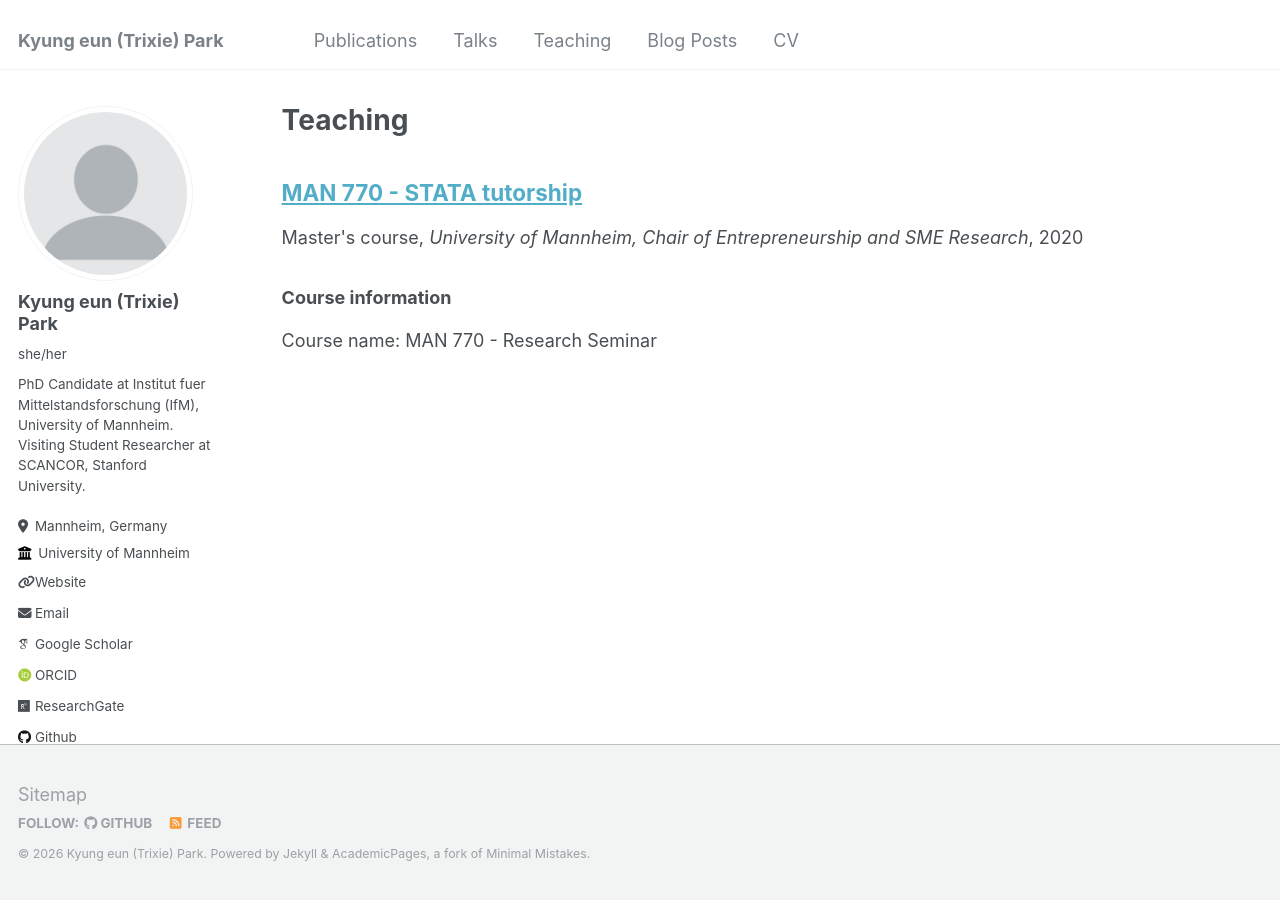
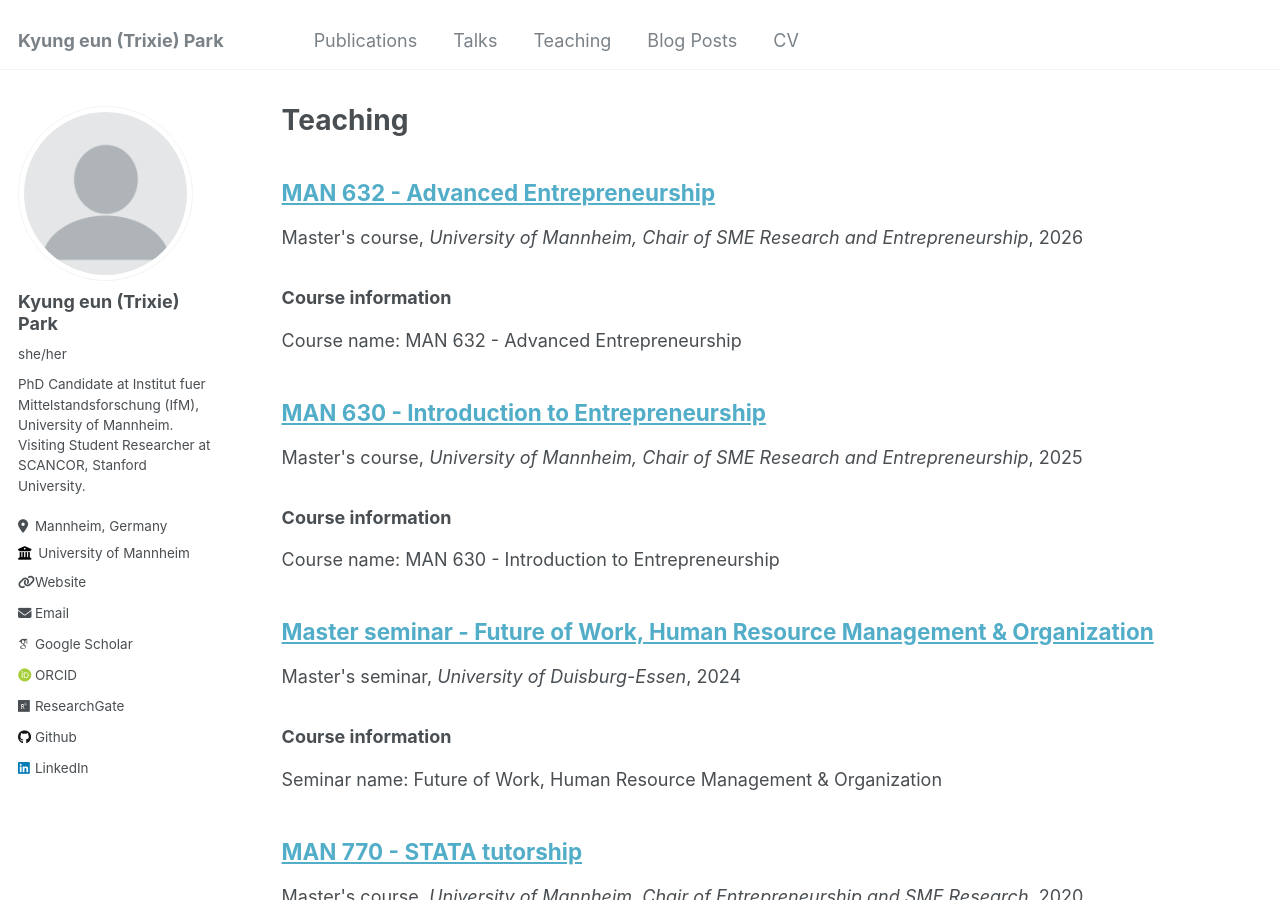
Before and after one commit to KyungEPark/KyungEPark.github.io, a Jekyll site: the page built from _pages/teaching.html, in a window 1280 px wide and 900 px high. Built offline with Jekyll 4.4.1, drawn with Linux system fonts in a browser that asks for light colours; some web fonts are replaced.

Commit message:
Add three teaching entries listed on the IfM page
MAN 632 (Advanced Entrepreneurship, Spring/Summer 2025 and 2026), MAN 630
(Introduction to Entrepreneurship, Fall/Winter 2024 and 2025) and the
Future of Work, HRM & Organization master seminar at the University of
Duisburg-Essen (Fall/Winter 2024) were listed on the institute page but
missing from the site, which showed only the MAN 770 tutorship.

Each is dated by its most recent run so the collection sorts correctly
(Mannheim's Spring/Summer semester starts in February, Fall/Winter in
September). Also correct the MAN 770 date from February to September 2020,
which is what its own Duration field says.

Co-Authored-By: Claude Opus 5 (1M context) <noreply@anthropic.com>

```diff
--- /dev/null
+++ b/_teaching/man630-introduction-to-entrepreneurship.md
@@ -0,0 +1,15 @@
+---
+title: "MAN 630 - Introduction to Entrepreneurship"
+collection: teaching
+type: "Master's course"
+permalink: /teaching/man630
+venue: "University of Mannheim, Chair of SME Research and Entrepreneurship"
+date: 2025-09-01
+location: "Mannheim, Germany"
+---
+
+### Course information
+Course name: MAN 630 - Introduction to Entrepreneurship
+
+### Duration
+2 semesters (Fall/Winter 2024 & Fall/Winter 2025)
--- /dev/null
+++ b/_teaching/man632-advanced-entrepreneurship.md
@@ -0,0 +1,15 @@
+---
+title: "MAN 632 - Advanced Entrepreneurship"
+collection: teaching
+type: "Master's course"
+permalink: /teaching/man632
+venue: "University of Mannheim, Chair of SME Research and Entrepreneurship"
+date: 2026-02-01
+location: "Mannheim, Germany"
+---
+
+### Course information
+Course name: MAN 632 - Advanced Entrepreneurship
+
+### Duration
+2 semesters (Spring/Summer 2025 & Spring/Summer 2026)
--- /dev/null
+++ b/_teaching/masterseminar-future-of-work.md
@@ -0,0 +1,15 @@
+---
+title: "Master seminar - Future of Work, Human Resource Management & Organization"
+collection: teaching
+type: "Master's seminar"
+permalink: /teaching/future-of-work-seminar
+venue: "University of Duisburg-Essen"
+date: 2024-09-01
+location: "Duisburg-Essen, Germany"
+---
+
+### Course information
+Seminar name: Future of Work, Human Resource Management & Organization
+
+### Duration
+Fall/Winter 2024
```
Also changed, not shown: _teaching/fw2020man770tutor.md (+1 -1 lines).
